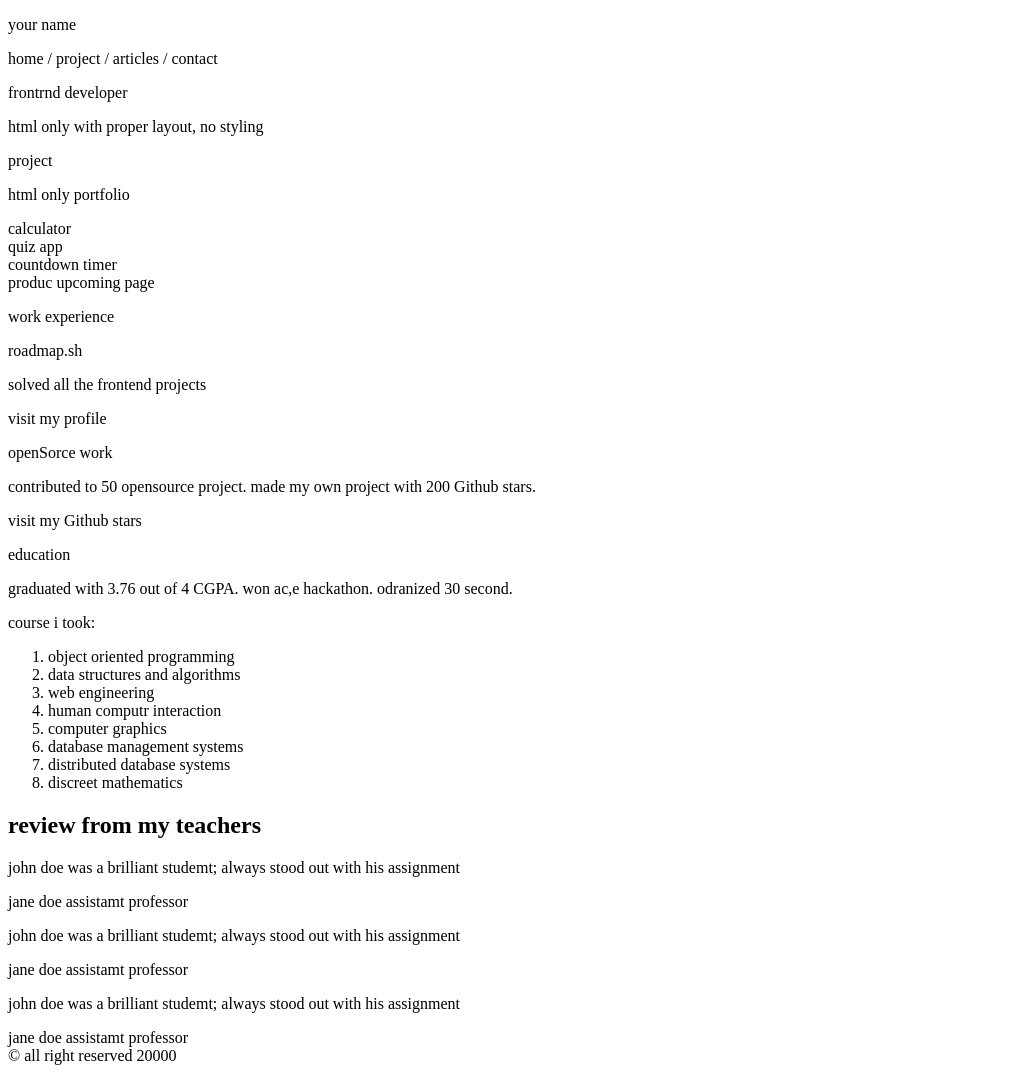
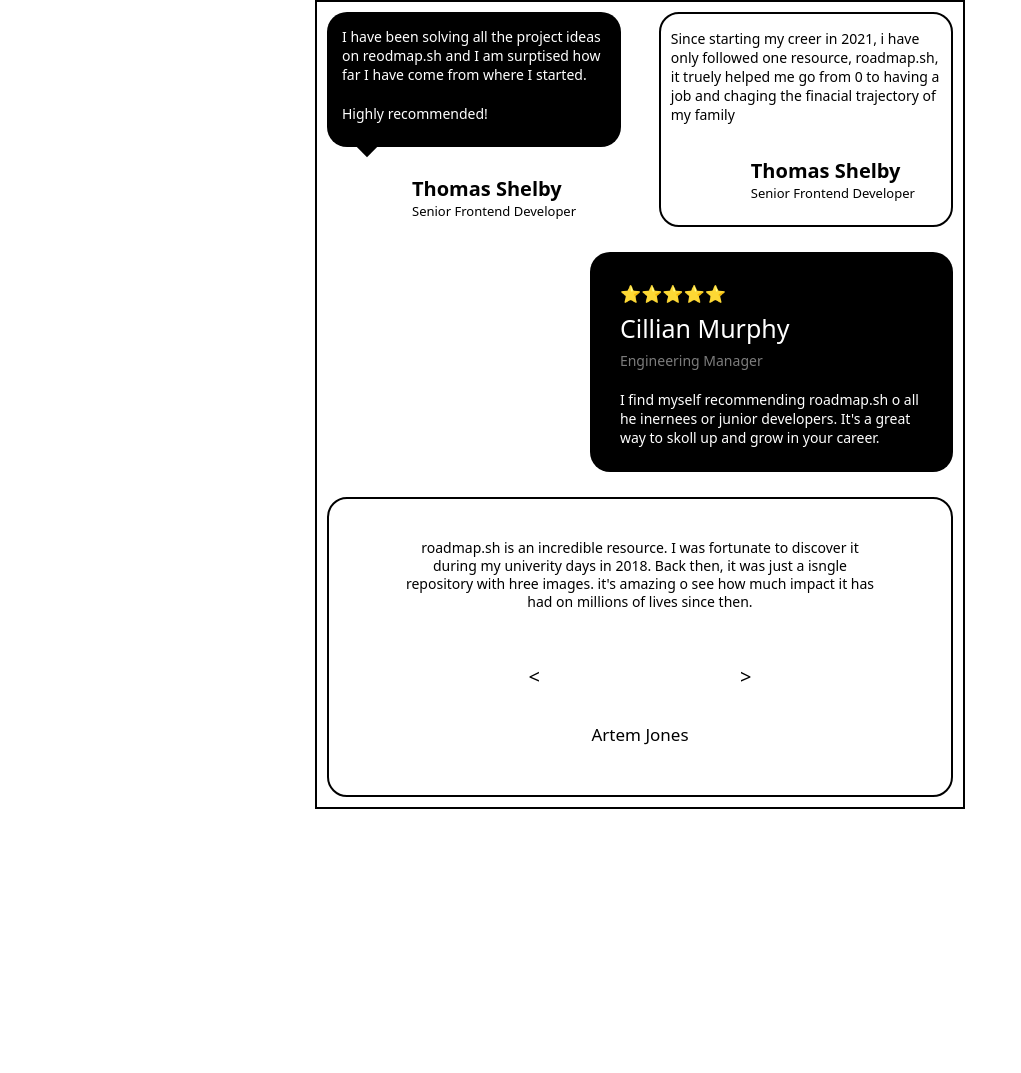
Before and after one commit to ANONYMOU123Bug/project, a plain HTML site: page index.HTML in a window 1280 px wide. Shown: the whole page, without its empty margins (0-1021 px from the left). After the commit the page ends 809 px from the top, so only its background shows below. Drawn offline with Linux system fonts and the light colour scheme.

Commit message:
Add files via upload

```diff
--- a/index.HTML
+++ b/index.HTML
@@ -3,102 +3,58 @@
 <head>
     <meta charset="UTF-8">
     <meta name="viewport" content="width=device-width, initial-scale=1.0">
-    <title>LAPATA</title>
-    <link rel="stylesheet" href="SECOND.CSS">
+    <title>Review</title>
+    <link rel="stylesheet" href="5th.css">
 </head>
 <body>
-    <div class="parent-div">
     <div class="border">
-            <header class="header">
-                <div class="head-nav-div">
-                   <div class="nave-first-child child">
-                        <div class="nave-first-child box-div" >
-                            <p class="box"></p>
-                            <P class="small-case ">your name</P>
+        <header>
+            <div class="first-cont">
+                <div class="f-child1">
+                    <p>I have been solving all the project ideas on reodmap.sh and I am surptised how far I have come from where I started.</p>
+                    <p class="t-mar">Highly recommended!</p>
+                    <div class="box"></div>
+                </div>
+                <div class="pic-div pic-div1">
+                   <div class="pic1 pic"></div>
+                   <div class="para-div">
+                    <p class="name-para">Thomas Shelby</p>
+                    <p class="about-p">Senior Frontend Developer</p>
                    </div>
                 </div>
-                   <div class="nave-second-child child ">
-                        home / project / articles / contact
+            </div>
+            <div class="second-cont">
+                <p>Since starting my creer in 2021, i have only followed one resource, roadmap.sh, it truely helped me go from 0 to having a job and chaging the finacial trajectory of my family</p>
+                <div class="pic-div">
+                    <div class="pic2 pic"></div>
+                    <div class="para-div">
+                     <p class="name-para">Thomas Shelby</p>
+                     <p class="about-p">Senior Frontend Developer</p>
                     </div>
                  </div>
-                <div class="heading-div">
-                    <p class="heading-para large-para">frontrnd developer</p>
-                    <p class="heading-under">html only with proper layout, no styling</p>
             </div>
         </header>
         <main>
-                <div class="containner bor-top-bottom">
-                    <div class="cont-child1">
-                        <div class="child1">
-                            <div class="child-context left-padding">
-                                <p class="heading-para cont-heading-para">project</p>
-                            </div>
-                            <div class="child-context left-padding">
-                                <p class="cont-para">html only portfolio</p>
-                            </div>
-                        </div>
-                        <div class="child2 bor-top-bottom chi-hig left-padding cont-para"> calculator</div>
-                        <div class="child3 chi-hig left-padding cont-para"> quiz app</div>
-                        <div class="child4 bor-top-bottom chi-hig left-padding cont-para"> countdown timer</div>
-                        <div class="child5 left-padding cont-para cont-heading-para">produc upcoming page</div>
-                    </div>
-                    <div class="cont-child2 ">
-                        <div class="middle-cont-head left-padding">
-                            <p class="heading-para cont-heading-para" >work experience</p>
-                            <p class="heading-para small-cont-para">roadmap.sh</p>
-                            <p class=" cont-para mar-top-bot">solved all the frontend projects</p>
-                            <p class="cont-para blue-color">visit my profile</p>
-                        </div>
-                        <div class="middle-cont-foot ">
-                            <p class="heading-para cont-para p "> openSorce work </p>
-                            <p class="cont-para">contributed to 50 opensource project. made my own project with 200 Github stars. </p>
-                            <p class="blue-color cont-para ">visit my Github stars</p>
-                        </div>
-                    </div>
-                    <div class="cont-child3 left-padding">
-                        <p class="heading-para cont-heading-para">education</p>
-                        <p class="cont-para">graduated with 3.76 out of 4 CGPA. won ac,e hackathon. odranized 30 second.</p>
-                        <P class="cont-para "> course i took:</P>
-                        <ol class="ol-list">
-                            <li>object oriented programming</li>
-                            <li>data structures and algorithms</li>
-                            <li>web engineering</li>
-                            <li>human computr interaction</li>
-                            <li>computer graphics</li>
-                            <li>database management systems</li>
-                            <li>distributed database systems</li>
-                            <li>discreet mathematics</li>
-                        </ol>
+            <div class="pic-div3"></div>
+            <div class="ratting">
+                <p class="star">⭐⭐⭐⭐⭐</p>
+                <p class="cili-para">Cillian Murphy</p>
+                <p class="low-color">Engineering Manager</p>
+                <P class="about">I find myself recommending roadmap.sh o all he inernees or junior developers. It's a great way to skoll up and grow in your career.</P>
             </div>
         </main>
-            <footer class="footer-div">
-                <h2 class="heading-para">review from my teachers</h2>
-                <div class="footer-cont">
-                    <div class="footer-child">
-                        <p>john doe was a brilliant studemt; always stood out with his assignment</p>
-                        <span class="foot-span">
-                            jane doe
-                        </span>
-                        <span class="foot-span">assistamt professor</span>
+        <div class="foot-div">
+            <p>roadmap.sh is an incredible resource. I was fortunate to discover it during my  univerity days in 2018. Back then, it was just a isngle repository with hree images. it's amazing o see how much impact it has had on millions of lives since then.</p>
+            <div class="foot-pic">
+                <button> < </button>
+                <div class="picture-div">
+                    <div class="foot-pic1 sizing"></div>
+                    <div class="foot-pic2"></div>
+                    <div class="foot-pic3 sizing"></div>
                 </div>
-                    <div class="footer-child">
-                        <p>john doe was a brilliant studemt; always stood out with his assignment</p>
-                        <span class="foot-span">
-                            jane doe
-                        </span>
-                        <span class="foot-span">assistamt professor</span>
+                <button> > </button>
             </div>
-                    <div class="footer-child">
-                        <p>john doe was a brilliant studemt; always stood out with his assignment</p>
-                        <span class="foot-span">
-                            jane doe
-                        </span>
-                        <span class="foot-span">assistamt professor</span>
-                    </div>
-                </div>
-
-                <div id="copy">&copy; all right reserved 20000</div>
-            </footer>
+            <p class="name">Artem Jones</p>
         </div>
     </div>
 </body>
```
Lines whose indentation alone changed are shown as unchanged.
